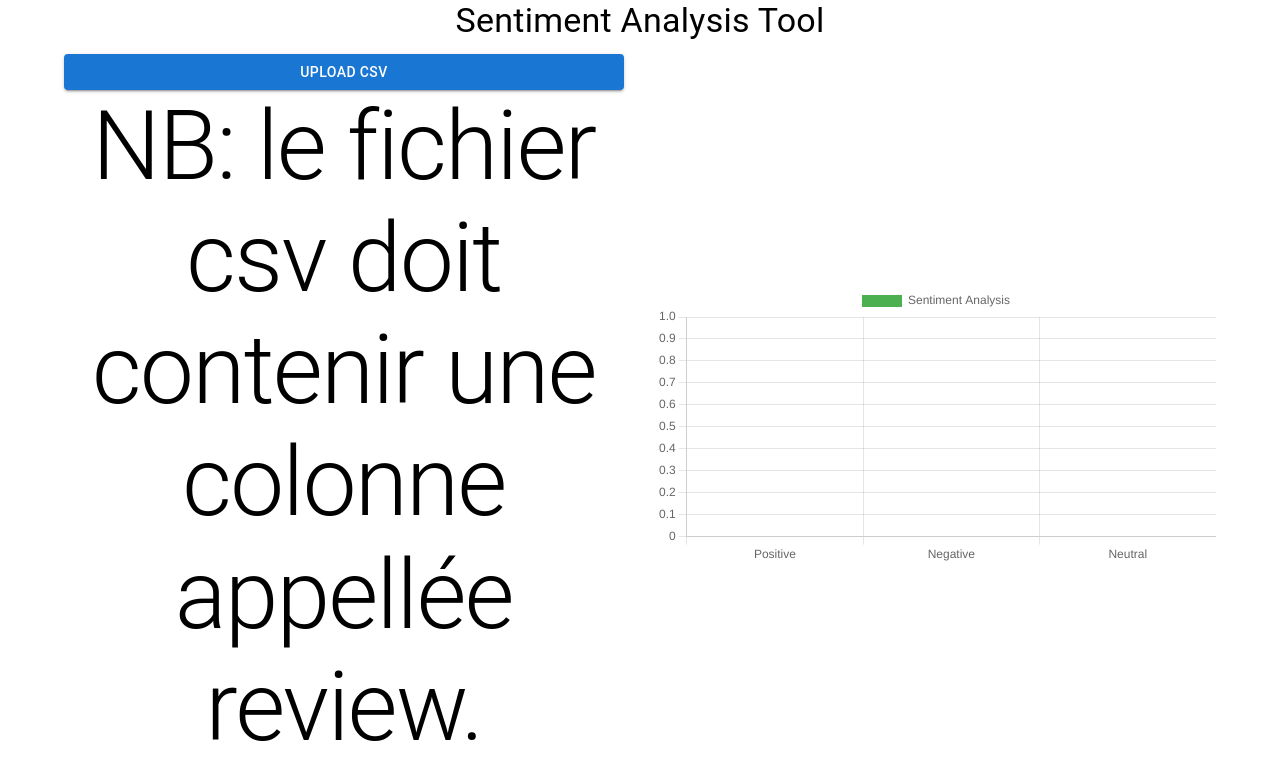
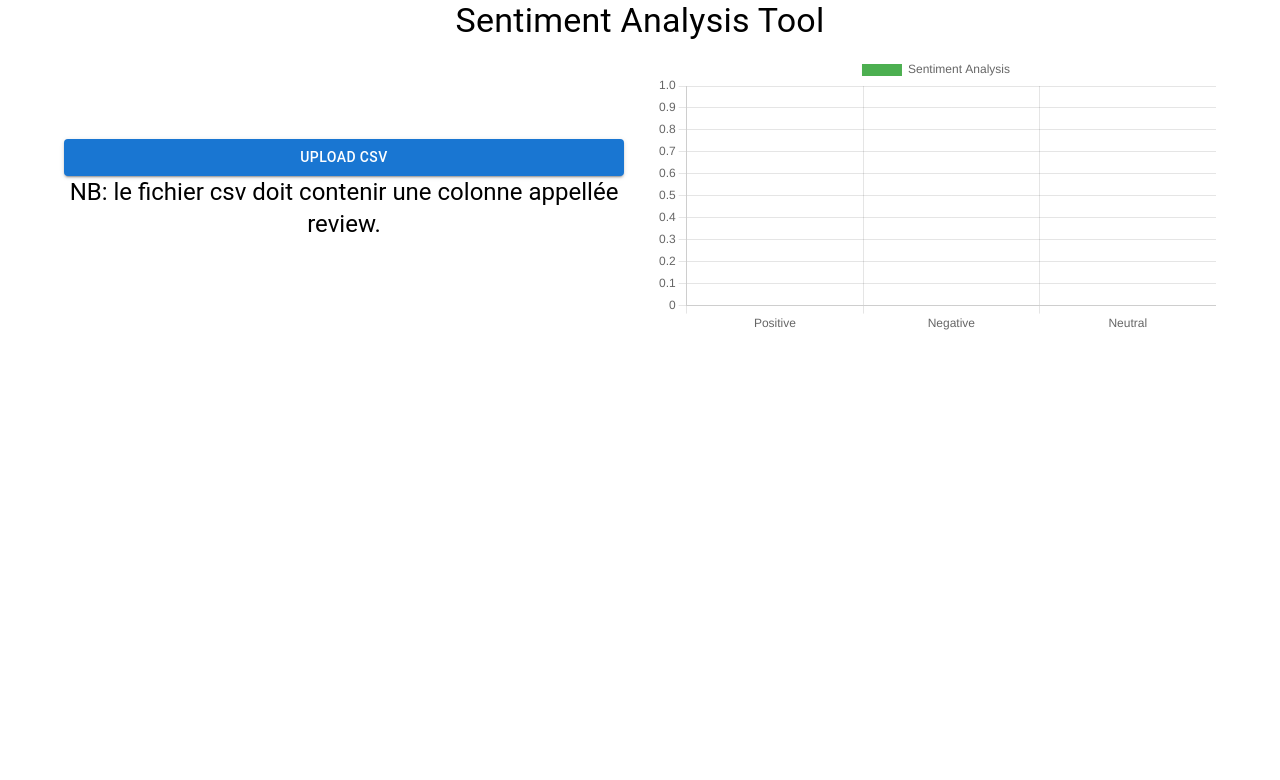
Before and after one commit to redballsy/app-for-sentiment-analysis, a React (Create React App) app: page / in a window 1280 px wide. Shown: the top 780 px of the page. Built offline with nearby package versions, Linux system fonts and the light colour scheme.

Commit message:
Update SentimentAnalyzer.js

```diff
--- a/src/components/SentimentAnalyzer.js
+++ b/src/components/SentimentAnalyzer.js
@@ -78,7 +78,7 @@ function SentimentAnalyzer() {
             Upload CSV
             <input type="file" hidden accept=".csv" onChange={handleFileUpload} />
           </Button>
-           <Typography variant="h1" align="center" gutterBottom>
+           <Typography variant="h5" align="center" gutterBottom>
         NB: le fichier csv doit contenir une colonne appellée review.
       </Typography>
         </Grid>
```
